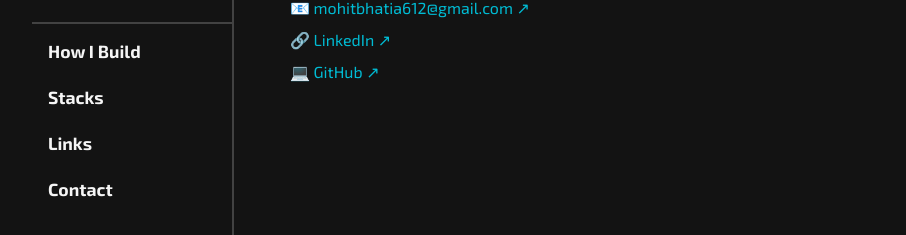
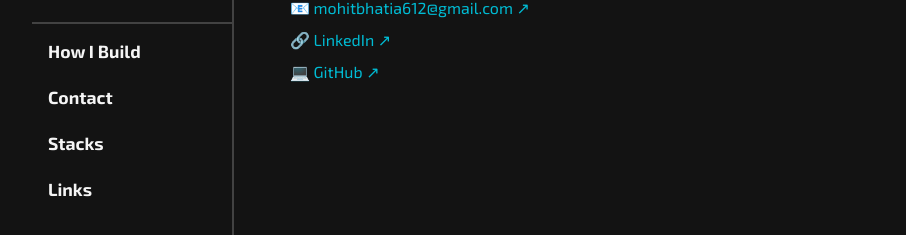
Before and after one commit to Bhatia612/mohitbhatia.com, a React (Vite) app: page /mohitbhatia.com/links in a window 1280 px wide. Shown: the part 251-486 px from the top of the page, without its empty margins (96-1002 px from the left). Built offline with nearby package versions, Linux system fonts and the light colour scheme.

Commit message:
Branch bugs fixed . . .

```diff
--- a/package.json
+++ b/package.json
@@ -17,6 +17,7 @@
     "gsap": "^3.12.7",
     "react": "^19.0.0",
     "react-dom": "^19.0.0",
+    "react-icons": "^5.5.0",
     "react-router-dom": "^7.5.0"
   },
   "devDependencies": {
--- a/src/components/Nav.jsx
+++ b/src/components/Nav.jsx
@@ -12,9 +12,9 @@ function Nav() {
       </div>
       <ul className="list-none">
         <li><Link to="/" className="no-underline">How I Build</Link></li>
+        <li><Link to="/contact" className="no-underline">Contact</Link></li>
         <li><Link to="/stack" className="no-underline">Stacks</Link></li>
         <li><Link to="/links" className="no-underline">Links</Link></li>
-        <li><Link to="/contact" className="no-underline">Contact</Link></li>
       </ul>
     </nav>
   );
```
Also changed, not shown: 1 other file (tests, documents, lock files or other folders).
